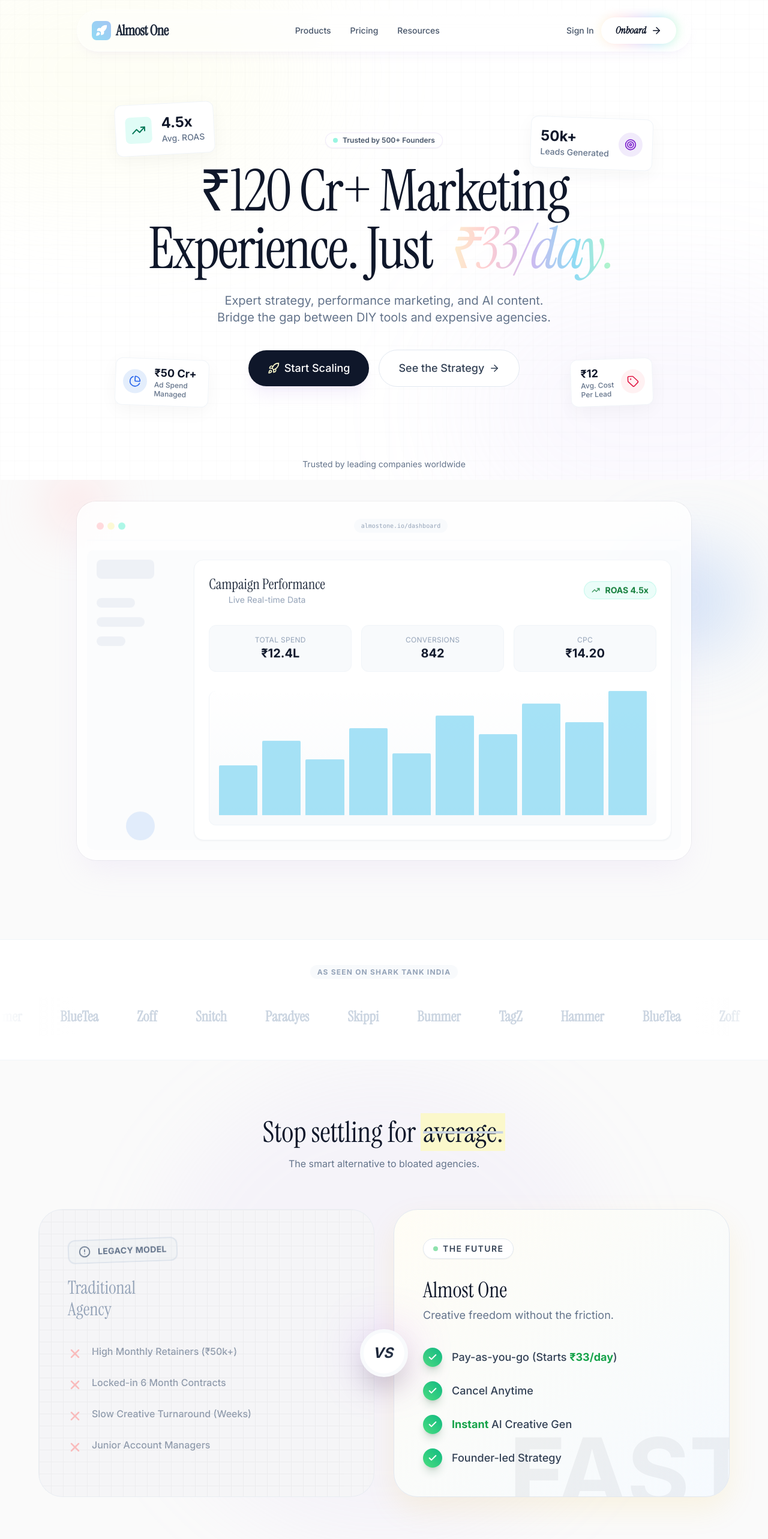
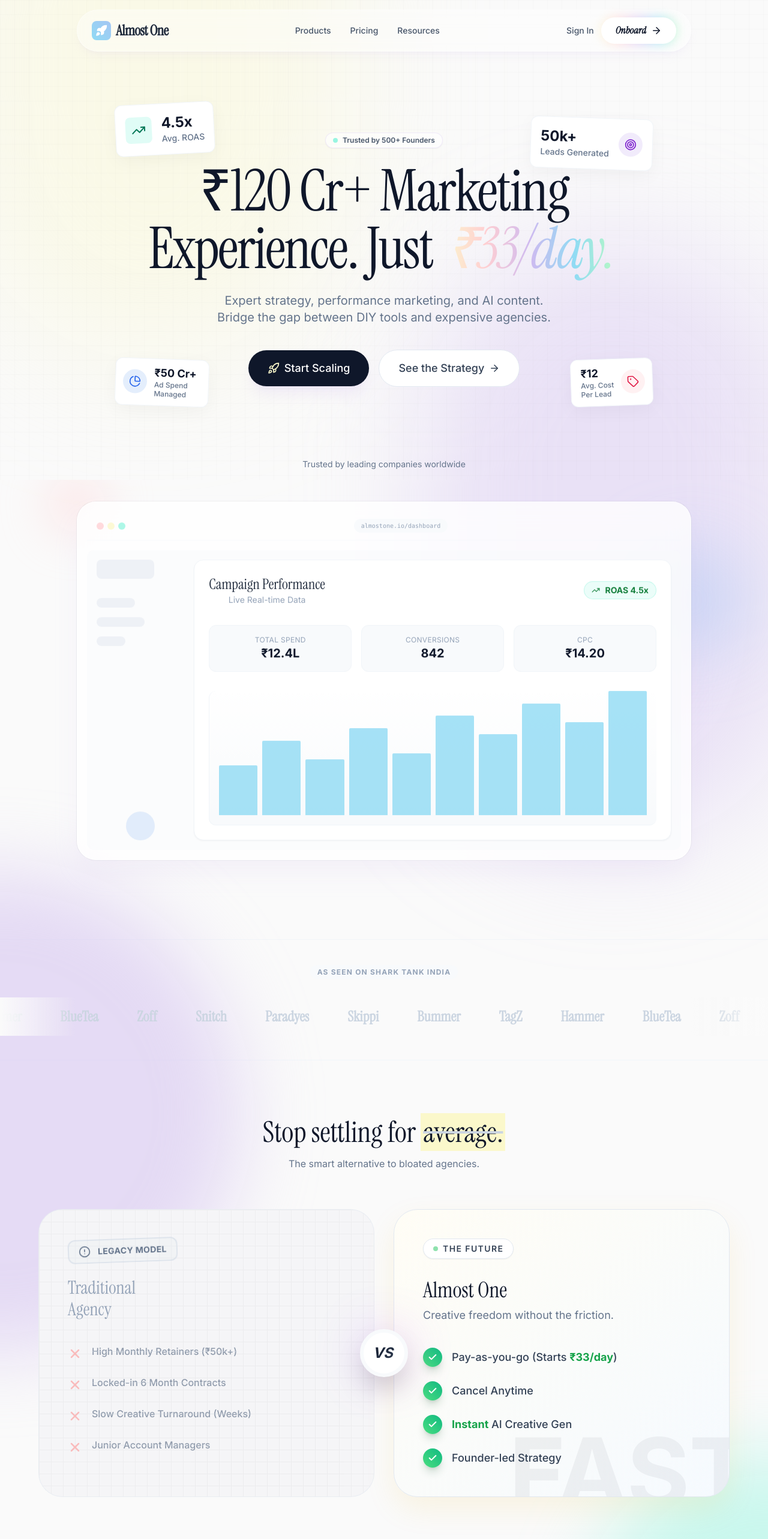
Before and after one commit to solicatehq/almostone, a React (Vite) app: page / in a window 1280 px wide. Shown: the top 2566 px of the page at 60% size. Built offline with nearby package versions, Linux system fonts and the light colour scheme.

Commit message:
refactor: add global gray wrapper and remove redundant bg classes from landing sections

```diff
--- a/App.tsx
+++ b/App.tsx
@@ -24,9 +24,30 @@
       <FloatingCTA />
       <Navbar />
       <main>
+        {/* Global Gray Wrapper for Consistent Background & Flow */}
+        <div className="relative bg-[#fafafa] overflow-hidden">
+          {/* Global Background Decorations */}
+          {/* Top Hero Area Decoration */}
+          <div className="absolute top-[-5%] left-[-5%] w-[50%] h-[1000px] bg-pastel-lemon/40 rounded-full blur-[120px] pointer-events-none"></div>
+          <div className="absolute top-[5%] right-[-5%] w-[50%] h-[1000px] bg-pastel-mauve/40 rounded-full blur-[100px] pointer-events-none"></div>
+
+          <div className="absolute top-[18%] left-0 -translate-x-1/2 w-[800px] h-[800px] bg-pastel-mauve/50 rounded-full blur-3xl pointer-events-none"></div>
+          <div className="absolute top-[30%] right-0 translate-x-1/2 w-[600px] h-[600px] bg-pastel-mint/50 rounded-full blur-3xl pointer-events-none"></div>
+          <div className="absolute top-[45%] left-0 -translate-x-1/2 w-[600px] h-[600px] bg-pastel-lemon/50 rounded-full blur-3xl pointer-events-none"></div>
+
+          {/* Testimonials / Pricing Area */}
+          <div className="absolute top-[58%] right-0 translate-x-1/3 w-[700px] h-[700px] bg-pastel-ice/50 rounded-full blur-3xl pointer-events-none"></div>
+
+          {/* Resources / FAQ Area */}
+          <div className="absolute top-[72%] left-0 -translate-x-1/2 w-[600px] h-[600px] bg-pastel-rose/50 rounded-full blur-3xl pointer-events-none"></div>
+          <div className="absolute top-[85%] right-0 translate-x-1/3 w-[600px] h-[600px] bg-pastel-frosted/50 rounded-full blur-3xl pointer-events-none"></div>
+
+          <div className="absolute bottom-[2%] left-1/2 -translate-x-1/2 w-[900px] h-[500px] bg-pastel-mauve/50 rounded-full blur-3xl pointer-events-none"></div>
+
           <Hero />
           <MockSection />
           <LogoMarquee />
+
           <Comparison />
           <Features />
 
@@ -37,8 +58,9 @@
           <Resources />
           <FAQ />
           <CTA />
+          <Footer />
+        </div>
       </main>
-      <Footer />
     </div>
   );
 }
--- a/components/landing/CTA.tsx
+++ b/components/landing/CTA.tsx
@@ -6,7 +6,7 @@
   return (
     <footer className="relative pt-32 pb-12 px-4 overflow-hidden">
       {/* Background Gradient */}
-      <div className="absolute inset-0 bg-gradient-to-t from-pastel-ice/20 to-[#fafafa] -z-20"></div>
+      <div className="absolute inset-0 z-0"></div>
 
       <div className="max-w-4xl mx-auto text-center">
         <AnimateInView>
--- a/components/landing/Comparison.tsx
+++ b/components/landing/Comparison.tsx
@@ -4,9 +4,7 @@
 
 export const Comparison: React.FC = () => {
     return (
-        <section className="py-24 px-4 bg-[#fafafa] relative overflow-hidden">
-            {/* Background decoration */}
-            <div className="absolute top-1/2 left-1/2 -translate-x-1/2 -translate-y-1/2 w-[800px] h-[800px] bg-pastel-mauve/10 rounded-full blur-3xl pointer-events-none"></div>
+        <section className="py-24 px-4 relative">
 
             <div className="max-w-6xl mx-auto relative z-10">
                 <AnimateInView className="text-center mb-16">
--- a/components/landing/FAQ.tsx
+++ b/components/landing/FAQ.tsx
@@ -26,7 +26,7 @@
     const [openIndex, setOpenIndex] = useState<number | null>(0);
 
     return (
-        <section className="py-24 px-4 bg-[#fafafa]">
+        <section className="py-24 px-4 relative">
             <div className="max-w-3xl mx-auto">
                 <AnimateInView className="text-center mb-16">
                     <h2 className="text-4xl font-serif text-slate-900">Common Questions</h2>
--- a/components/landing/Features.tsx
+++ b/components/landing/Features.tsx
@@ -4,7 +4,7 @@
 
 export const Features: React.FC = () => {
   return (
-    <section id="features" className="py-24 px-4 bg-[#fafafa]">
+    <section id="features" className="py-24 px-4 relative">
       <div className="max-w-6xl mx-auto">
         <div className="text-center mb-16">
           <h2 className="text-4xl md:text-5xl font-serif text-slate-900 mb-4">
--- a/components/landing/Footer.tsx
+++ b/components/landing/Footer.tsx
@@ -18,7 +18,7 @@
 export const Footer: React.FC = () => {
   const [showTooltip, setShowTooltip] = useState(false);
   return (
-    <footer className="relative pt-12 pb-6 overflow-hidden border-t border-slate-200 bg-[#fafafa]">
+    <footer className="relative pt-12 pb-6 border-t border-slate-200">
       {/* Background Elements */}
       <div className="absolute inset-0 z-0 pointer-events-none">
         {/* Large Background Text */}
--- a/components/landing/Hero.tsx
+++ b/components/landing/Hero.tsx
@@ -4,14 +4,11 @@
 
 export const Hero: React.FC = () => {
   return (
-    <section className="relative min-h-screen flex flex-col justify-center pt-32 pb-20 md:pt-48 md:pb-32 px-4 overflow-hidden bg-white">
+    <section className="relative min-h-screen flex flex-col justify-center pt-32 pb-20 md:pt-48 md:pb-32 px-4 overflow-hidden">
       {/* Background Gradients/Glows */}
       <div className="absolute top-0 left-0 w-full h-full overflow-hidden pointer-events-none">
         {/* Grid Pattern */}
         <div className="absolute inset-0 bg-[linear-gradient(to_right,#80808008_1px,transparent_1px),linear-gradient(to_bottom,#80808008_1px,transparent_1px)] bg-[size:24px_24px]"></div>
-
-        <div className="absolute top-[-10%] left-[-10%] w-[50%] h-[50%] bg-pastel-lemon/20 rounded-full blur-[100px]" />
-        <div className="absolute bottom-[-10%] right-[-10%] w-[50%] h-[50%] bg-pastel-mauve/10 rounded-full blur-[100px]" />
       </div>
 
       <div className="max-w-7xl mx-auto flex flex-col items-center text-center z-10 relative">
--- a/components/landing/LogoMarquee.tsx
+++ b/components/landing/LogoMarquee.tsx
@@ -6,7 +6,7 @@
 
 export const LogoMarquee: React.FC = () => {
   return (
-    <section className="bg-white border-y border-slate-100 overflow-hidden py-10">
+    <section className="border-y border-slate-100 overflow-hidden py-10">
       <div className="container mx-auto px-4 mb-8 text-center">
         <span className="text-xs font-bold text-slate-400 uppercase tracking-widest bg-slate-50 px-3 py-1 rounded-full">As seen on Shark Tank India</span>
       </div>
@@ -22,8 +22,8 @@
         </div>
 
         {/* Fade edges */}
-        <div className="absolute top-0 left-0 w-32 h-full bg-gradient-to-r from-white to-transparent z-10"></div>
-        <div className="absolute top-0 right-0 w-32 h-full bg-gradient-to-l from-white to-transparent z-10"></div>
+        <div className="absolute top-0 left-0 w-32 h-full bg-gradient-to-r from-[#fafafa] to-transparent z-10"></div>
+        <div className="absolute top-0 right-0 w-32 h-full bg-gradient-to-l from-[#fafafa] to-transparent z-10"></div>
       </div>
     </section>
   );
--- a/components/landing/Pricing.tsx
+++ b/components/landing/Pricing.tsx
@@ -4,9 +4,7 @@
 
 export const Pricing: React.FC = () => {
     return (
-        <section id="pricing" className="py-24 px-4 bg-[#fafafa] relative overflow-hidden">
-            {/* Background decoration */}
-            <div className="absolute top-1/2 left-1/2 -translate-x-1/2 -translate-y-1/2 w-[800px] h-[800px] bg-pastel-mauve/10 rounded-full blur-3xl pointer-events-none"></div>
+        <section id="pricing" className="py-24 px-4 relative">
 
             <div className="max-w-6xl mx-auto relative z-10">
                 <AnimateInView className="text-center mb-16">
--- a/components/landing/Process.tsx
+++ b/components/landing/Process.tsx
@@ -31,7 +31,7 @@
 
 export const Process: React.FC = () => {
     return (
-        <section className="py-24 px-4 bg-[#fafafa] overflow-hidden">
+        <section className="py-24 px-4 relative">
             <div className="max-w-6xl mx-auto">
                 <AnimateInView className="text-center mb-20">
                     <h2 className="text-4xl md:text-5xl font-serif text-slate-900 mb-4">
--- a/components/landing/Resources.tsx
+++ b/components/landing/Resources.tsx
@@ -28,7 +28,7 @@
 
 export const Resources: React.FC = () => {
     return (
-        <section id="resources" className="py-24 px-4 bg-[#fafafa]">
+        <section id="resources" className="py-24 px-4 relative">
             <div className="max-w-6xl mx-auto">
                 <div className="flex justify-between items-end mb-12">
                     <AnimateInView>
```
Lines whose indentation alone changed are shown as unchanged.
